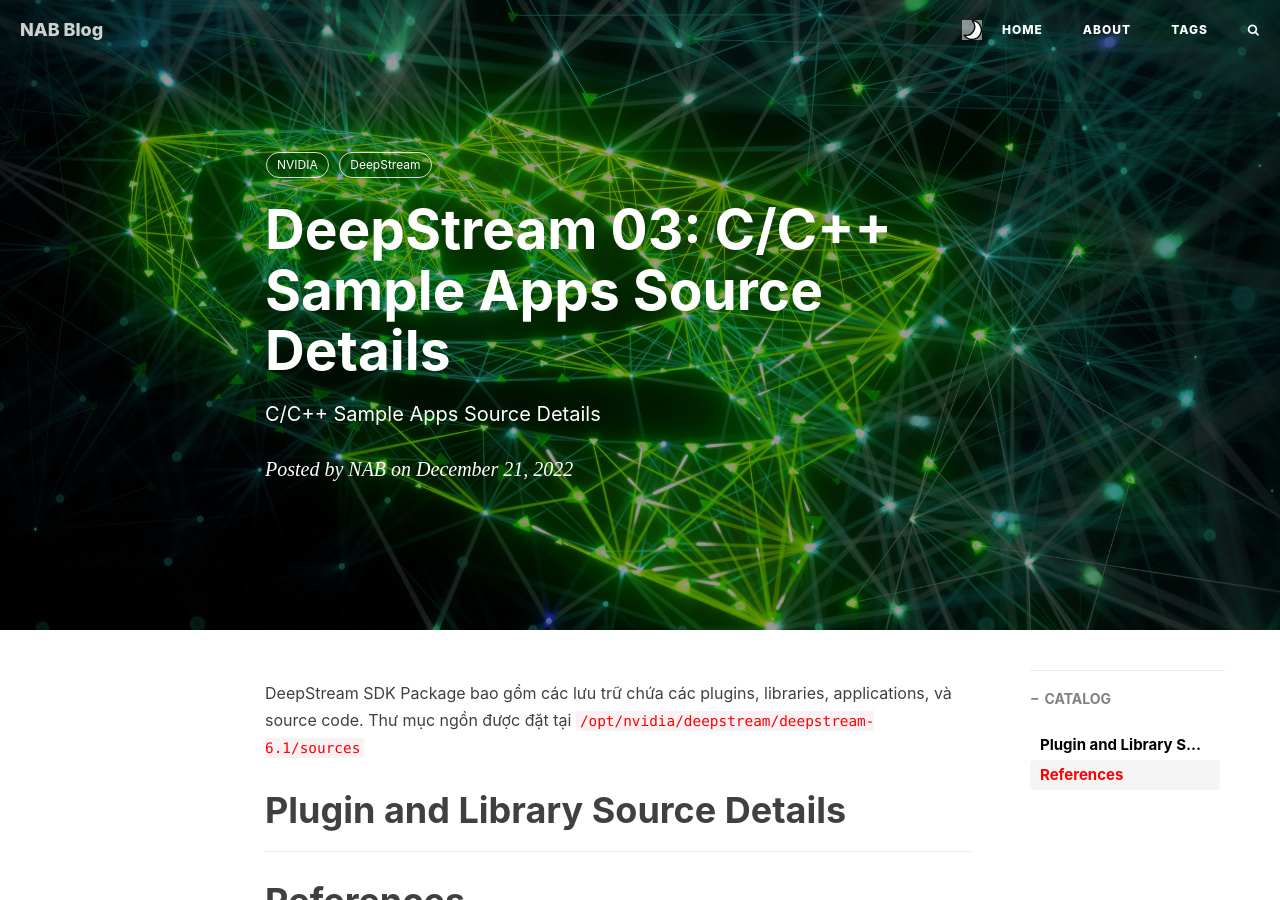
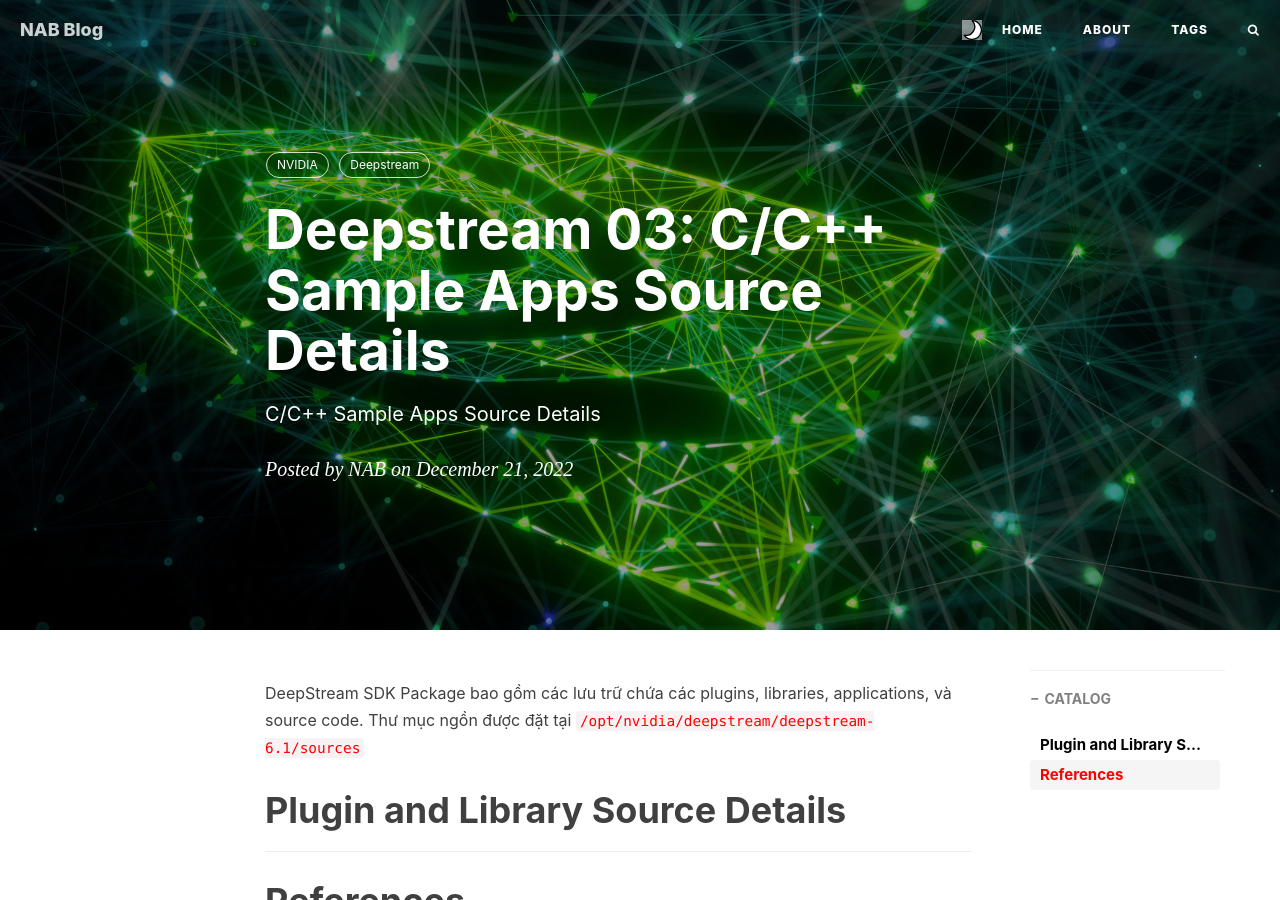
Before and after one commit to nab1010/nab1010.github.io, a Jekyll site: the page built from _posts/Knowledge/2022-12-21-Deepstream-03.md, in a window 1280 px wide and 900 px high. Built offline with Jekyll 4.4.1, drawn with Linux system fonts in a browser that asks for light colours; nearby versions of some CDN libraries; comment, search, counter and statistics services are not loaded; some of the changed text lies outside the part shown.

Commit message:
nabang1010 update

```diff
--- a/_posts/Knowledge/2022-12-21-DeepStream-03.md
+++ b/_posts/Knowledge/2022-12-21-Deepstream-03.md
@@ -1,6 +1,6 @@
 ---
 layout: post
-title: "DeepStream 03: C/C++ Sample Apps Source Details"
+title: "Deepstream 03: C/C++ Sample Apps Source Details"
 subtitle: "C/C++ Sample Apps Source Details"
 author: "NAB"
 header-img: "img/in-post/2022/Dec/nvidia_wallpaper.jpg"
@@ -21,7 +21,7 @@ seo-keywords:
   - deepstream-quickstart-guide
 tags:
   - NVIDIA
-  - DeepStream
+  - Deepstream
 ---
 
 DeepStream SDK Package bao gồm các lưu trữ chứa các plugins, libraries, applications, và source code. Thư mục ngồn được đặt tại `/opt/nvidia/deepstream/deepstream-6.1/sources`
```
Also changed, not shown: _posts/Knowledge/2022-12-18-Deepstream-01.md (renamed from _posts/Knowledge/2022-12-18-DeepStream-01.md, +2 -2 lines), _posts/Knowledge/2022-12-19-Deepstream-02.md (renamed from _posts/Knowledge/2022-12-19-DeepStream-02.md, +2 -2 lines), _posts/Knowledge/2022-12-22-Deepstream-04.md (renamed from _posts/Knowledge/2022-12-22-DeepStream-04.md, +2 -2 lines), _posts/Knowledge/2022-12-23-Deepstream-05.md (renamed from _posts/Knowledge/2022-12-23-DeepStream-05.md, +2 -2 lines), _posts/Knowledge/2022-12-26-Install-Deepstream-6.0.md (added, +19 -0 lines).
